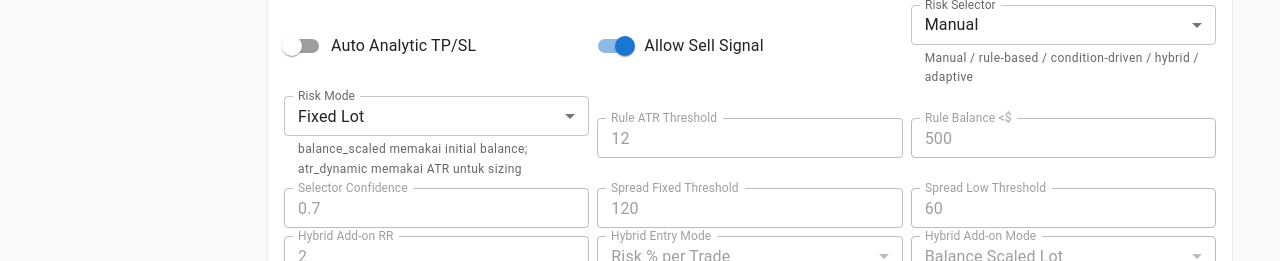
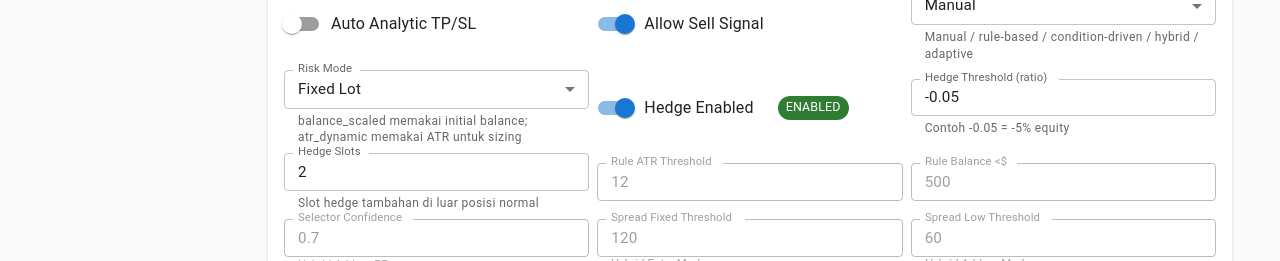
Before and after one commit to almalikiy/trading, a React (Vite) app in the folder frontend/: page /account in a window 1280 px wide. Shown: the part 533-794 px from the top of the page. Built offline with nearby package versions, Linux system fonts and the light colour scheme; no server answers; what chartjs-chart-financial would draw is missing.

Commit message:
add hedge UI, and frontend layout

```diff
--- a/frontend/src/AccountMonitor.jsx
+++ b/frontend/src/AccountMonitor.jsx
@@ -73,6 +73,9 @@ export default function AccountMonitor() {
   const [autoTradeRiskHybridAddonMode, setAutoTradeRiskHybridAddonMode] = useState("balance_scaled");
   const [autoTradeRiskAdaptiveWindowDays, setAutoTradeRiskAdaptiveWindowDays] = useState(90);
   const [autoTradeRiskAdaptiveMinTrades, setAutoTradeRiskAdaptiveMinTrades] = useState(12);
+  const [autoTradeHedgeEnabled, setAutoTradeHedgeEnabled] = useState(true);
+  const [autoTradeHedgeThreshold, setAutoTradeHedgeThreshold] = useState(-0.05);
+  const [autoTradeHedgeSlots, setAutoTradeHedgeSlots] = useState(2);
   const [autoTradeRiskPercent, setAutoTradeRiskPercent] = useState(1);
   const [autoTradeUseAccountBalance, setAutoTradeUseAccountBalance] = useState(true);
   const [autoTradeUseAvailableMargin, setAutoTradeUseAvailableMargin] = useState(true);
@@ -161,6 +164,9 @@ export default function AccountMonitor() {
         setAutoTradeRiskHybridAddonMode(String(data.auto_trade_risk_hybrid_addon_mode || "balance_scaled"));
         setAutoTradeRiskAdaptiveWindowDays(Number(data.auto_trade_risk_adaptive_window_days ?? 90));
         setAutoTradeRiskAdaptiveMinTrades(Number(data.auto_trade_risk_adaptive_min_trades ?? 12));
+        setAutoTradeHedgeEnabled(data.hedge_enabled !== false);
+        setAutoTradeHedgeThreshold(Number(data.hedge_threshold ?? -0.05));
+        setAutoTradeHedgeSlots(Number(data.hedge_slots ?? 2));
         setAutoTradeRiskPercent(Number(data.auto_trade_risk_percent ?? 1));
         setAutoTradeUseAccountBalance(data.auto_trade_use_account_balance !== false);
         setAutoTradeUseAvailableMargin(data.auto_trade_use_available_margin !== false);
@@ -364,6 +370,9 @@ export default function AccountMonitor() {
     setAutoTradeRiskHybridAddonMode(String(data.auto_trade_risk_hybrid_addon_mode || "balance_scaled"));
     setAutoTradeRiskAdaptiveWindowDays(Number(data.auto_trade_risk_adaptive_window_days ?? 90));
     setAutoTradeRiskAdaptiveMinTrades(Number(data.auto_trade_risk_adaptive_min_trades ?? 12));
+    setAutoTradeHedgeEnabled(data.hedge_enabled !== false);
+    setAutoTradeHedgeThreshold(Number(data.hedge_threshold ?? -0.05));
+    setAutoTradeHedgeSlots(Number(data.hedge_slots ?? 2));
     setAutoTradeRiskPercent(Number(data.auto_trade_risk_percent ?? 1));
     setAutoTradeUseAccountBalance(data.auto_trade_use_account_balance !== false);
     setAutoTradeUseAvailableMargin(data.auto_trade_use_available_margin !== false);
@@ -433,6 +442,18 @@ export default function AccountMonitor() {
         throw new Error(data.message || data.detail || "Gagal mengambil batasan auto-trade.");
       }
       setAutoTradeConstraints(data);
+      const currentSettings = data?.current_settings || {};
+      if (Object.prototype.hasOwnProperty.call(currentSettings, "hedge_enabled")) {
+        setAutoTradeHedgeEnabled(currentSettings.hedge_enabled !== false);
+      }
+      if (Object.prototype.hasOwnProperty.call(currentSettings, "hedge_threshold")) {
+        const value = Number(currentSettings.hedge_threshold);
+        if (Number.isFinite(value)) setAutoTradeHedgeThreshold(value);
+      }
+      if (Object.prototype.hasOwnProperty.call(currentSettings, "hedge_slots")) {
+        const value = Number(currentSettings.hedge_slots);
+        if (Number.isFinite(value)) setAutoTradeHedgeSlots(value);
+      }
       if (data?.symbol) {
         setAutoTradeSymbol(String(data.symbol));
       }
@@ -482,6 +503,9 @@ export default function AccountMonitor() {
           risk_hybrid_addon_mode: autoTradeRiskHybridAddonMode,
           risk_adaptive_window_days: Number(autoTradeRiskAdaptiveWindowDays || 90),
           risk_adaptive_min_trades: Number(autoTradeRiskAdaptiveMinTrades || 12),
+          hedge_enabled: !!autoTradeHedgeEnabled,
+          hedge_threshold: Number(autoTradeHedgeThreshold || -0.05),
+          hedge_slots: Math.max(0, Number(autoTradeHedgeSlots || 0)),
           risk_percent: Number(autoTradeRiskPercent || 1),
           use_account_balance: !!autoTradeUseAccountBalance,
           use_available_margin: !!autoTradeUseAvailableMargin,
@@ -793,9 +817,49 @@ const setDefaultBroker = async (id) => {
   };
 
   return (
-    <Box sx={{ p: 3 }}>
-      <Typography variant="h5" sx={{ mb: 2 }}>Account Monitor</Typography>
-      <Paper sx={{ p: 2, mb: 2 }}>
+    <Box
+      sx={{
+        p: { xs: 1.5, sm: 3 },
+        "& .MuiTypography-caption": {
+          fontSize: { xs: "0.82rem", sm: "0.75rem" },
+          lineHeight: { xs: 1.45, sm: 1.4 },
+        },
+        "& .MuiTypography-subtitle1": {
+          fontSize: { xs: "1.06rem", sm: "1rem" },
+        },
+        "& .MuiTypography-subtitle2": {
+          fontSize: { xs: "0.97rem", sm: "0.875rem" },
+        },
+        "& .MuiTypography-body2": {
+          fontSize: { xs: "0.93rem", sm: "0.875rem" },
+        },
+        "& .MuiFormLabel-root": {
+          fontSize: { xs: "0.98rem", sm: "0.95rem" },
+        },
+        "& .MuiInputBase-input": {
+          fontSize: { xs: "1rem", sm: "0.95rem" },
+          py: { xs: 1.25, sm: 1.0 },
+        },
+        "& .MuiFormHelperText-root": {
+          fontSize: { xs: "0.85rem", sm: "0.75rem" },
+          lineHeight: 1.35,
+        },
+        "& .MuiButton-root": {
+          fontSize: { xs: "0.95rem", sm: "0.875rem" },
+          minHeight: { xs: 42, sm: 36 },
+          px: { xs: 1.5, sm: 1.25 },
+        },
+        "& .MuiTableCell-root": {
+          fontSize: { xs: "0.9rem", sm: "0.875rem" },
+          py: { xs: 1.1, sm: 0.75 },
+        },
+        "& .MuiChip-label": {
+          fontSize: { xs: "0.82rem", sm: "0.78rem" },
+        },
+      }}
+    >
+      <Typography variant="h5" sx={{ mb: 2, fontSize: { xs: "1.35rem", sm: "1.5rem" } }}>Account Monitor</Typography>
+      <Paper sx={{ p: { xs: 1.5, sm: 2 }, mb: 2 }}>
         <Typography variant="subtitle1">Balance: ${state.balance?.toFixed(2)}</Typography>
         <Typography variant="subtitle2">Initial Balance: ${state.initial_balance?.toFixed(2)}</Typography>
         <Typography variant="subtitle2">Lot: {state.lot}</Typography>
@@ -948,7 +1012,47 @@ const setDefaultBroker = async (id) => {
                 <MenuItem value="risk_percent">Risk % per Trade</MenuItem>
                 <MenuItem value="balance_scaled">Balance Scaled Lot</MenuItem>
                 <MenuItem value="atr_dynamic">ATR Dynamic Lot</MenuItem>
+                <MenuItem value="hedge">Hedge Recovery</MenuItem>
               </TextField>
+            </Grid>
+            <Grid item xs={12} md={4}>
+              <Box sx={{ display: "flex", alignItems: "center", gap: 1, minHeight: 40 }}>
+                <FormControlLabel
+                  control={<Switch checked={autoTradeHedgeEnabled} onChange={(e) => setAutoTradeHedgeEnabled(e.target.checked)} />}
+                  label="Hedge Enabled"
+                />
+                <Chip
+                  size="small"
+                  color={autoTradeHedgeEnabled ? "success" : "default"}
+                  label={autoTradeHedgeEnabled ? "ENABLED" : "DISABLED"}
+                />
+              </Box>
+            </Grid>
+            <Grid item xs={12} md={4}>
+              <TextField
+                fullWidth
+                size="small"
+                label="Hedge Threshold (ratio)"
+                type="number"
+                value={autoTradeHedgeThreshold}
+                onChange={(e) => setAutoTradeHedgeThreshold(Number(e.target.value))}
+                inputProps={{ min: -0.5, max: -0.001, step: 0.001 }}
+                helperText="Contoh -0.05 = -5% equity"
+                disabled={!autoTradeHedgeEnabled}
+              />
+            </Grid>
+            <Grid item xs={12} md={4}>
+              <TextField
+                fullWidth
+                size="small"
+                label="Hedge Slots"
+                type="number"
+                value={autoTradeHedgeSlots}
+                onChange={(e) => setAutoTradeHedgeSlots(Number(e.target.value))}
+                inputProps={{ min: 0, max: 10, step: 1 }}
+                helperText="Slot hedge tambahan di luar posisi normal"
+                disabled={!autoTradeHedgeEnabled}
+              />
             </Grid>
             <Grid item xs={12} md={4}>
               <TextField
```
Also changed, not shown: 1 other file (tests, documents, lock files or other folders).
